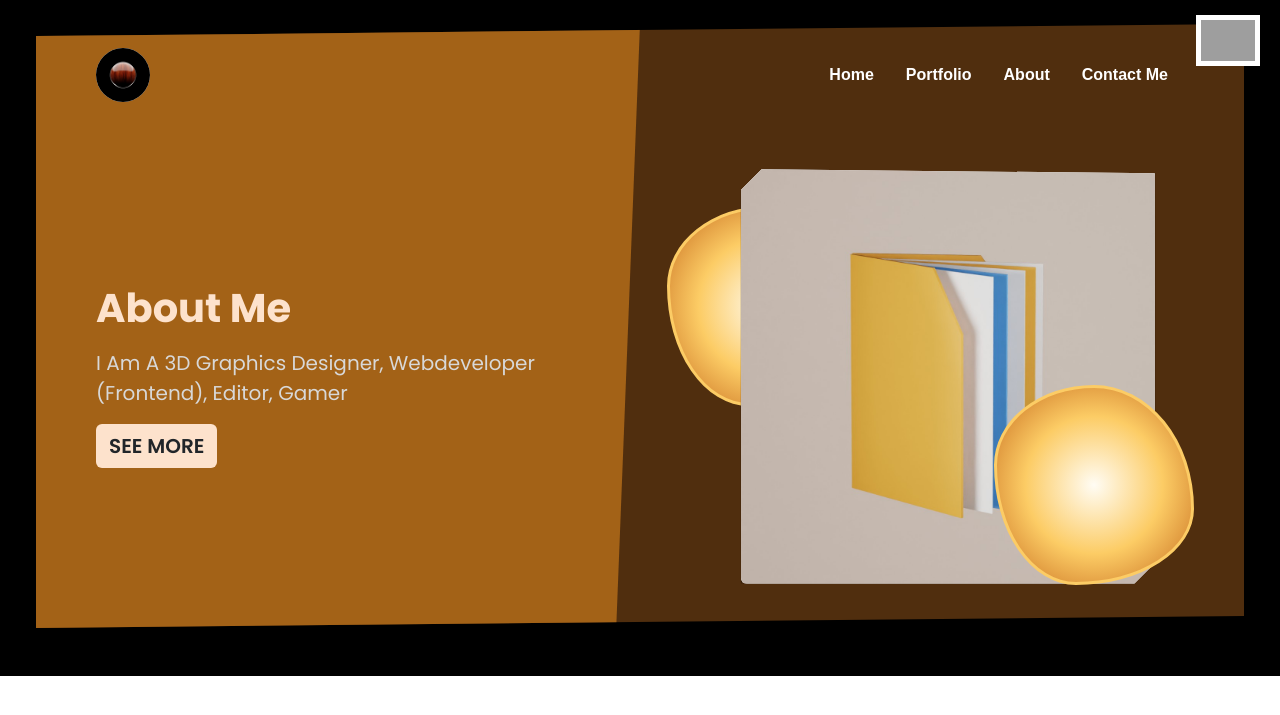
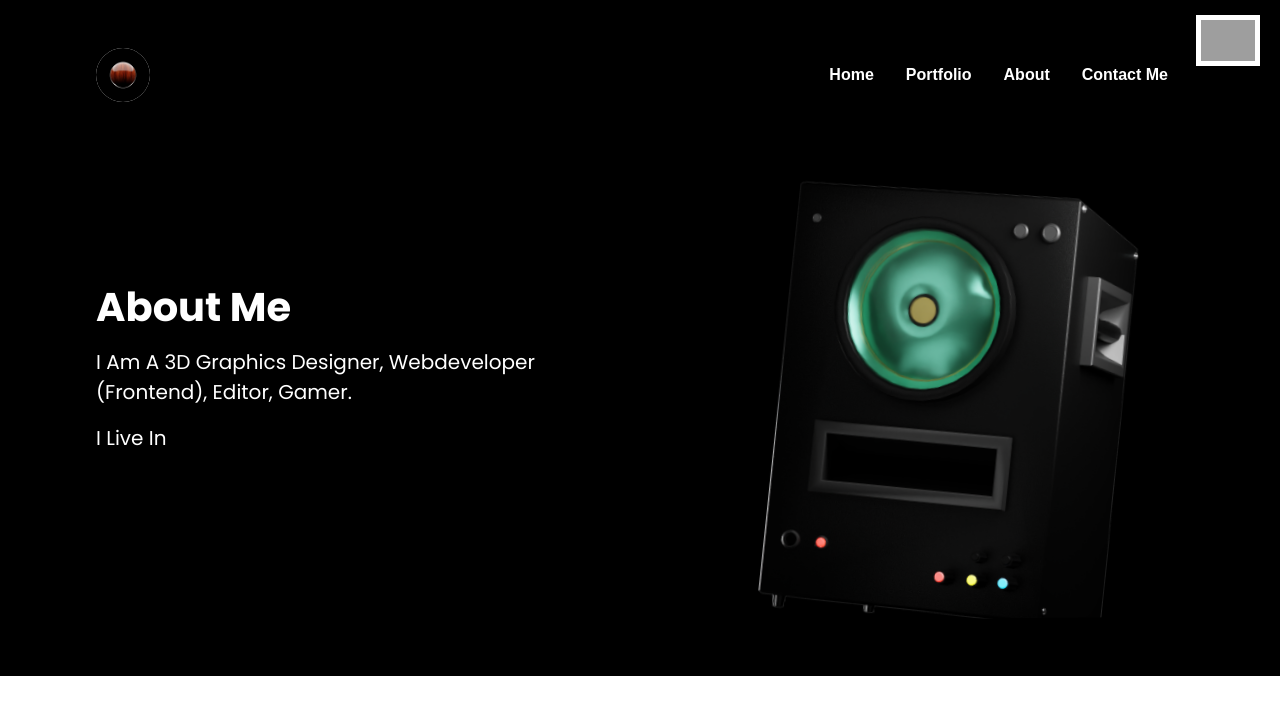
Before and after one commit to Chalcepro/Chalcepro.github.io, a PHP site: page /about.html in a window 1280 px wide. Shown: the top 715 px of the page. Run offline with PHP 8.4, Linux system fonts and the light colour scheme; some web fonts are replaced; grey boxes are pictures that could not be loaded.

Commit message:
update port commit

```diff
--- a/CSS/styles.css
+++ b/CSS/styles.css
@@ -98,7 +98,27 @@ body{
     transition: 500ms cubic-bezier(0.175, 0.885, 0.32, 1.275);
 }
 
-.imageDesign0 img:hover{
+.imageDesign02 img{
+    z-index: 11;
+    background-color: transparent;
+    transition: 500ms;
+    animation: movement 2s ease-in-out infinite alternate;
+}
+
+@keyframes movement {
+    0%{
+        /* margin-left: 10px; */
+        margin-top: 40px;
+        rotate: 2deg;
+    }
+    100%{
+        /* margin-right: 50px; */
+        margin-top: 60px;
+        rotate: 7deg;
+    }
+}
+
+.imageDesign0 img:hover, .imageDesign02 img:hover{
     scale: 1.05;
     rotate: 2deg;
 }
--- a/about.html
+++ b/about.html
@@ -22,8 +22,8 @@
 
     <!-- in-between1 container -->
     <div class="container-fluid" id="about">
-        <div class="container-fluid p-0" id="clippy1" style="background-color: rgb(80, 46, 14);">
-            <div class="row text-start main12">
+        <div class="container-fluid p-0" id="clippy1" style="background-color: rgb(0, 0, 0);">
+            <div class="row text-start">
                 <nav class="navbar px-5">
                     <div class="container-fluid justify-content-between px-4 py-3">
                         <img src="img/Orb.jpg" class="img img-thumbnail border-0 p-0 rounded-5" width="5%" alt="">
@@ -45,13 +45,14 @@
                 </nav>
                 <div class="col col-6 d-flex align-items-center px-5">
                     <div class="container-fluid fontStyle p-4 my-4">
-                        <p class="display-6 fw-bold" style="color: rgb(253, 226, 204);">About Me</p>
-                        <p class="fs-5 fontStyle2 text-capitalize" style="color: rgb(216, 216, 216);">I am a 3D graphics designer, webdeveloper (Frontend), editor, gamer </p>
-                        <button class="btn fs-5 rounded-2 fw-semibold" style="background-color: rgb(253, 226, 204);" id="ButtonMain">SEE MORE</button>
+                        <p class="display-6 fw-bold" style="color: rgb(255, 255, 255);">About Me</p>
+                        <p class="fs-5 fontStyle2 text-capitalize" style="color: rgb(255, 255, 255);">I am a 3D graphics designer, webdeveloper (Frontend), editor, gamer.</p>
+                        <p class="fs-5 fontStyle2 text-capitalize" style="color: rgb(255, 255, 255);">I live in </p>
+                        <!-- <button class="btn fs-5 rounded-2 fw-semibold" style="background-color: rgb(255, 255, 255);" id="ButtonMain">SEE MORE</button> -->
                     </div>
                 </div>
-                <div class="col d-flex align-items-center justify-content-center imageDesign0" style="z-index: 1 !important;">
-                    <img src="img/Folde22r.jpg" class="img img-thumbnail border-0 p-0 imageDesign4" width="70%" alt="">
+                <div class="col d-flex align-items-center justify-content-center imageDesign02" style="z-index: 1 !important;">
+                    <img src="img/cryptcut.png" class="img img-thumbnail border-0 p-0 imageDesign" width="70%" alt="">
                 </div>
             </div>
         </div>
@@ -74,3 +75,6 @@
 </script>
 <script src="https://cdn.jsdelivr.net/npm/bootstrap@5.3.3/dist/js/bootstrap.bundle.min.js" integrity="sha384-YvpcrYf0tY3lHB60NNkmXc5s9fDVZLESaAA55NDzOxhy9GkcIdslK1eN7N6jIeHz" crossorigin="anonymous"></script>
 </html>
+
+
+<!-- react native.dev -->
--- a/index.html
+++ b/index.html
@@ -81,3 +81,6 @@
 </script>
 <script src="https://cdn.jsdelivr.net/npm/bootstrap@5.3.3/dist/js/bootstrap.bundle.min.js" integrity="sha384-YvpcrYf0tY3lHB60NNkmXc5s9fDVZLESaAA55NDzOxhy9GkcIdslK1eN7N6jIeHz" crossorigin="anonymous"></script>
 </html>
+
+
+ble ble blee and ble
```
Also changed, not shown: img/cryptcut.png (added).
